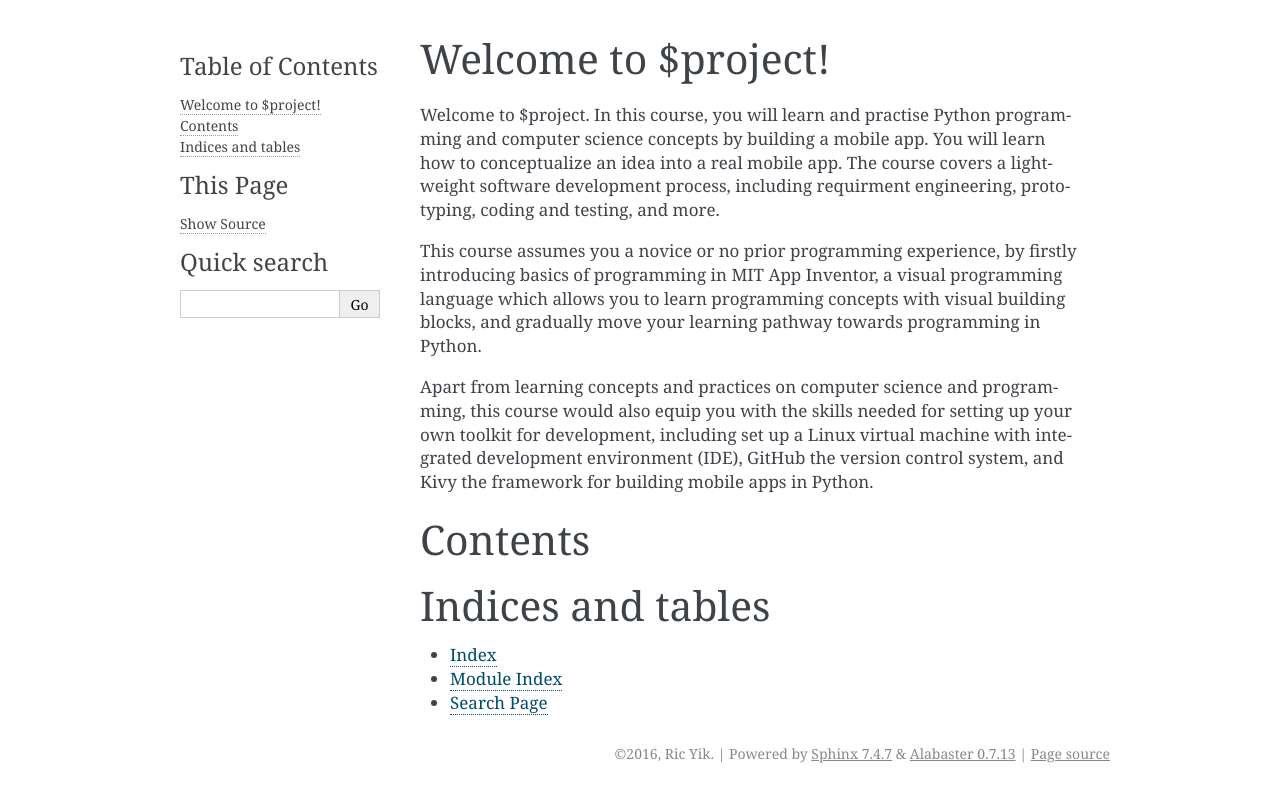
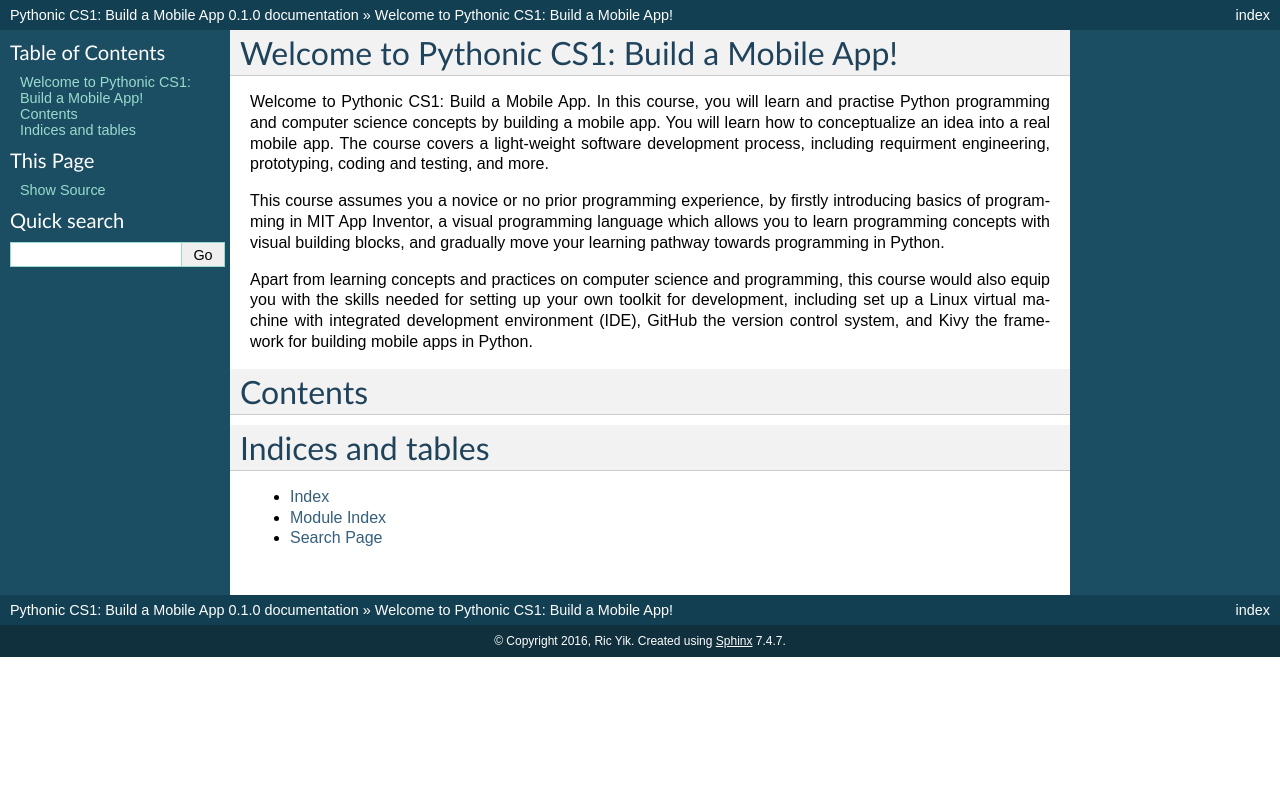
Before and after one commit to Aashritha27/mobileapp.course, a Sphinx documentation site: the page built from docs/index.rst, in a window 1280 px wide. Shown: the top 802 px of the page. Built offline with Sphinx 7.4.7, drawn with Linux system fonts in a browser that asks for light colours.

Commit message:
Edited index.rst and conf.py

```diff
--- a/docs/conf.py
+++ b/docs/conf.py
@@ -119,7 +119,7 @@ todo_include_todos = False
 # The theme to use for HTML and HTML Help pages.  See the documentation for
 # a list of builtin themes.
 #
-html_theme = 'alabaster'
+html_theme = 'default'
 
 # Theme options are theme-specific and customize the look and feel of a theme
 # further.  For a list of options available for each theme, see the
--- a/docs/index.rst
+++ b/docs/index.rst
@@ -3,10 +3,10 @@
    You can adapt this file completely to your liking, but it should at least
    contain the root `toctree` directive.
 
-Welcome to $project!
-====================
+Welcome to Pythonic CS1: Build a Mobile App!
+============================================
 
-Welcome to $project. In this course, you will learn and practise Python programming and computer science concepts by building a mobile app. You will learn how to conceptualize an idea into a real mobile app. The course covers a light-weight software development process, including requirment engineering, prototyping, coding and testing, and more.
+Welcome to Pythonic CS1: Build a Mobile App. In this course, you will learn and practise Python programming and computer science concepts by building a mobile app. You will learn how to conceptualize an idea into a real mobile app. The course covers a light-weight software development process, including requirment engineering, prototyping, coding and testing, and more.
 
 This course assumes you a novice or no prior programming experience, by firstly introducing basics of programming in MIT App Inventor, a visual programming language which allows you to learn programming concepts with visual building blocks, and gradually move your learning pathway towards programming in Python.
 
```
